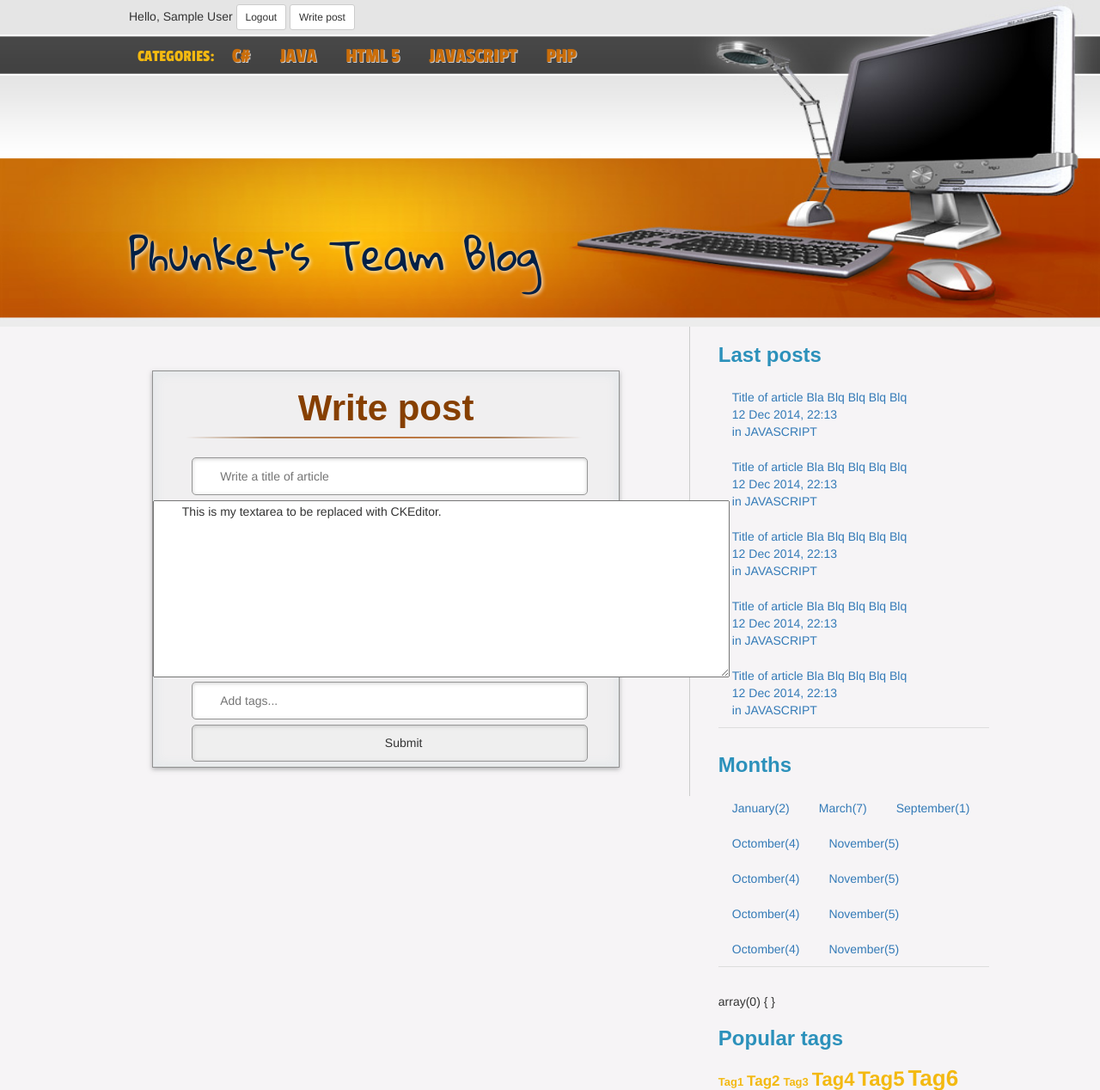
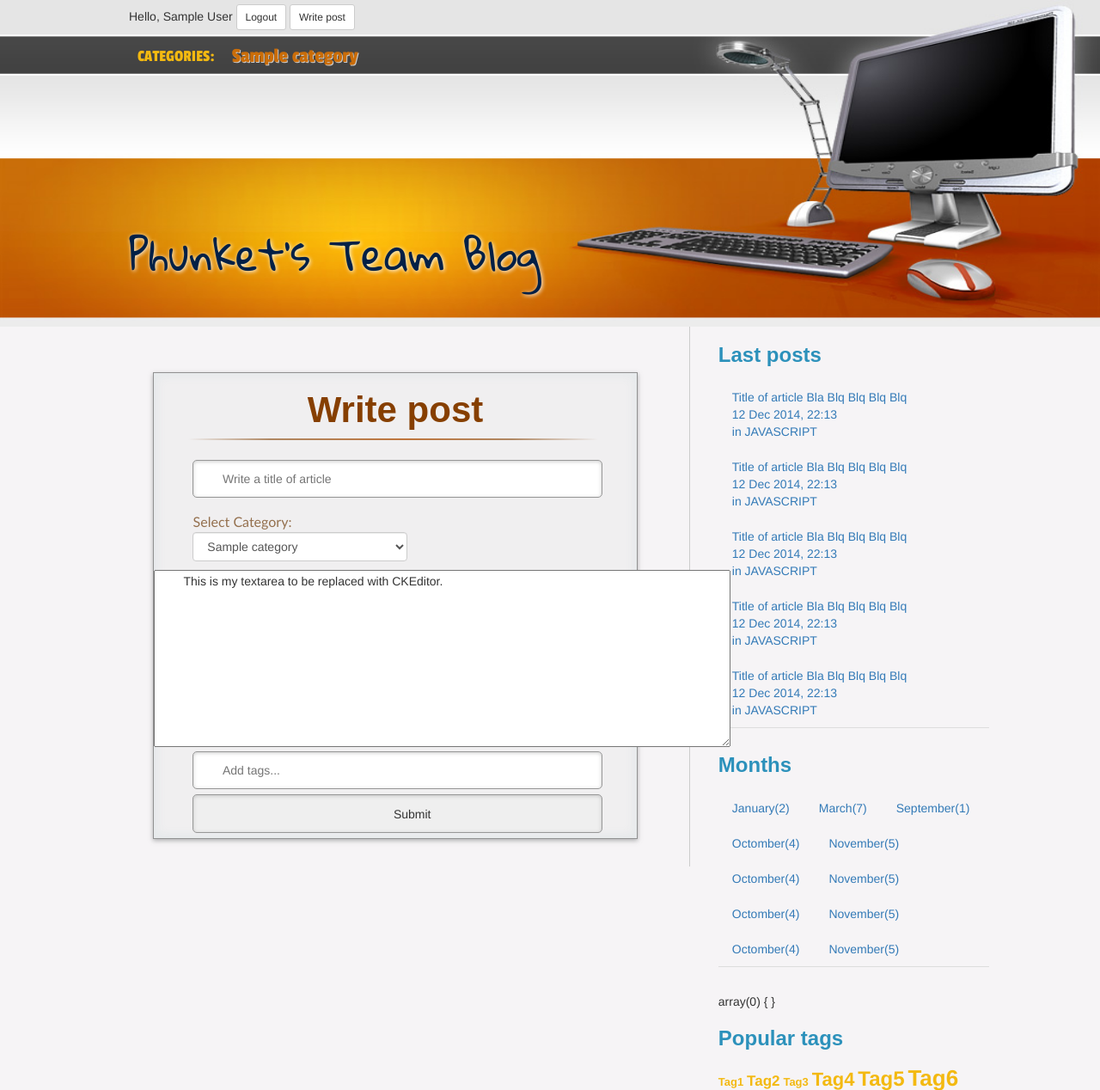
Before and after one commit to nikshi/TeamPhuket, a PHP site: page /writepost.php in a window 1280 px wide. Shown: the top 1268 px of the page at 86% size. Run offline with PHP 8.4, Linux system fonts and the light colour scheme; the visitor is signed in with stand-in values (Sample User, id 1); tables that the repository leaves empty or names only in its code hold one stand-in row (values such as "Sample post"); some libraries are stand-ins or nearby versions; some web fonts are replaced.

Commit message:
add tags and categories

```diff
--- a/css/style.css
+++ b/css/style.css
@@ -85,7 +85,7 @@ main {
     border-right: 1px solid #ccc;
     width: 65%;
     float: left;
-    padding: 0 3% 3% 3%;
+    padding: 0 1% 3% 3%;
 }
 
 aside {
@@ -205,3 +205,8 @@ footer {
 .nav-tabs>li>a {
     margin-right: 2px;
 }
+.form-control {
+    width: 250px;
+    margin-left: 45px;
+    margin-bottom: 10px;
+}
--- a/header.php
+++ b/header.php
@@ -53,11 +53,24 @@ session_start();
 
         <div class="menu">
             <ul>
-                <li><a href="#">C#</a></li>
-                <li><a href="#">JAVA</a></li>
-                <li><a href="#">HTML 5</a></li>
-                <li><a href="#">JAVASCRIPT</a></li>
-                <li><a href="#">PHP</a></li>
+                <?php
+                $sql = "SELECT name FROM categories";
+               $result = mysqli_query($con, $sql);
+                while($categories = mysqli_fetch_row($result)){
+                    echo "<li><a href=\"#\">$categories[0]</a></li>";
+                }
+
+//                var_dump($categories);
+
+//                foreach($categories as $name => $values){
+//                    echo "<li><a href=\"#\">$values</a></li>";
+//                }
+//                ?>
+<!--                <li><a href="#">C#</a></li>-->
+<!--                <li><a href="#">JAVA</a></li>-->
+<!--                <li><a href="#">HTML 5</a></li>-->
+<!--                <li><a href="#">JAVASCRIPT</a></li>-->
+<!--                <li><a href="#">PHP</a></li>-->
             </ul>
         </div>
     </nav>
--- a/write.php
+++ b/write.php
@@ -1,6 +1,16 @@
 <form method="get" action="php/savepost.php" class="singup">
     <h1>Write post</h1>
     <input name="title" type="text" id="name" class="user-write" placeholder="Write a title of article"/>
+    <label> Select Category: </label>
+    <select class="form-control" name="category">
+        <?php
+        $sql = "SELECT * FROM categories";
+        $result = mysqli_query($con, $sql);
+        while($categories = mysqli_fetch_assoc($result)){
+            echo "<option value='$categories[id]'>$categories[name]</option>";
+        }
+        ?>
+    </select>
     <textarea name="editor1" id="editor1" rows="10" cols="80">
         This is my textarea to be replaced with CKEditor.
     </textarea>
@@ -8,6 +18,5 @@
         CKEDITOR.replace( 'editor1' );
     </script>
     <input name="tags" type="text" id="name" class="user-write" placeholder="Add tags..."/>
-
     <input name="submit" type="submit" value="Submit" class="buttons"/>
 </form>
```
Also changed, not shown: php/savepost.php (+18 -8 lines).
